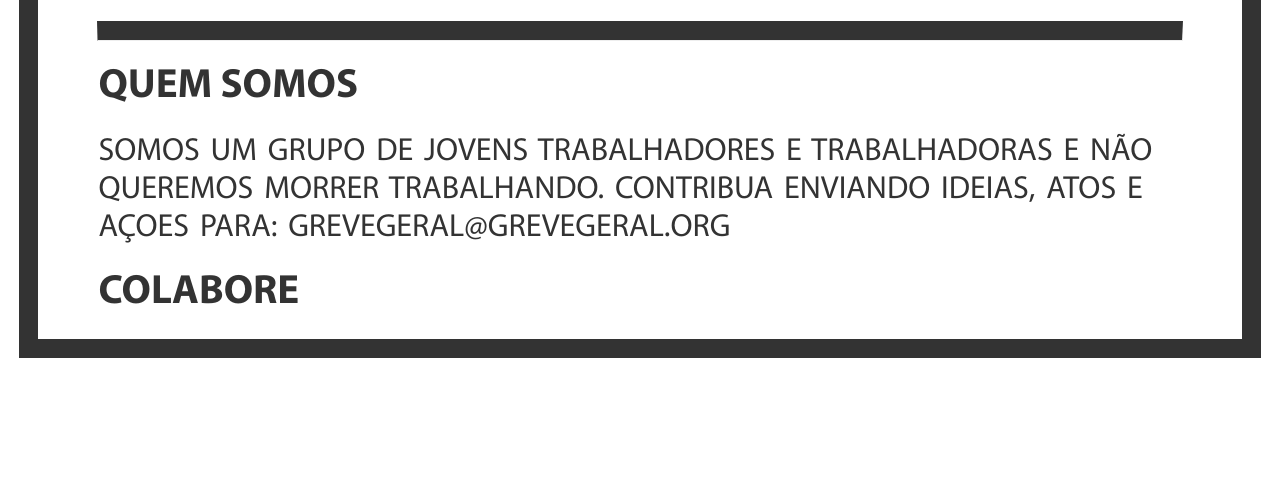
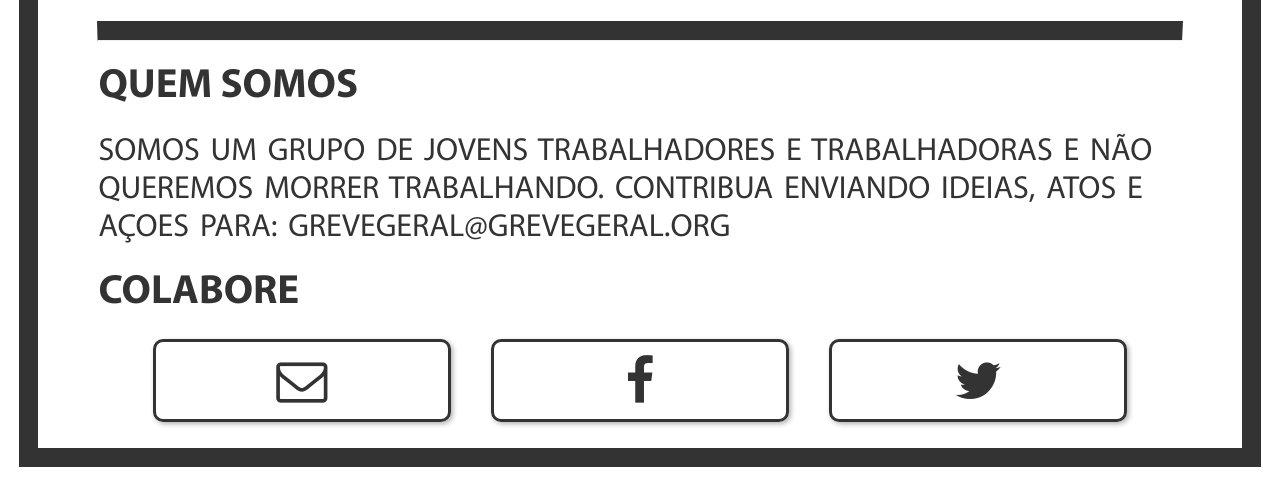
Before and after one commit to LulaLivre/grevegeral.github.io, a Jekyll site: the page built from _pages/index.md, in a window 1280 px wide. Shown: the part 1515-2001 px from the top of the page. Built offline with Jekyll 4.4.1, drawn with Linux system fonts in a browser that asks for light colours; nearby versions of some CDN libraries; before the commit the page ends 1893 px from its top, so only the background shows below that.

Commit message:
home: redes sociais

```diff
--- a/_config.yml
+++ b/_config.yml
@@ -13,6 +13,6 @@ port: 4567
 
 # Data
 social:
-  facebook_url: "https://www.facebook.com/GG"
+  facebook_url: "https://www.facebook.com/GreveGeral-758484700985102/"
   twitter_url: "https://twitter.com/28temGreveGeral"
   twitter_user: "@28temGreveGeral"
--- a/_includes/head.html
+++ b/_includes/head.html
@@ -5,3 +5,4 @@
 
 <link rel="stylesheet" href="{{site.baseurl}}/css/main.css">
 <link rel="shortcut icon" type="image/x-icon" href="{{site.baseurl}}/assets/favicons/favicon.ico">
+<link rel="stylesheet" href="https://maxcdn.bootstrapcdn.com/font-awesome/4.5.0/css/font-awesome.min.css">
--- a/_layouts/home.html
+++ b/_layouts/home.html
@@ -41,6 +41,17 @@
         <h2>Quem Somos</h2>
         <p>{{ page.content }}</p>
         <h2>Colabore</h2>
+        <div id="social-section">
+          <a class="social-item link-item" href="mailto:grevegeral@grevegeral.org">
+            <i class="fa fa-envelope-o" aria-hidden="true"></i>
+          </a>
+          <a class="social-item link-item" href="https://www.facebook.com/GreveGeral-758484700985102/" target="_blank">
+            <i class="fa fa-facebook" aria-hidden="true"></i>
+          </a>
+          <a class="social-item link-item" href="https://twitter.com/28temGreveGeral" target="_blank">
+            <i class="fa fa-twitter" aria-hidden="true"></i>
+          </a>
+        </div>
       </div>
     </div>
   </body>
--- a/_sass/fonts.scss
+++ b/_sass/fonts.scss
@@ -96,6 +96,18 @@ $text-size: 1.1rem;
     }
   }
 
+  #social-section {
+    .social-item {
+      font-size: 2vw;
+      i {
+        font-size: 4vw;
+      }
+    }
+    .social-item:hover {
+      color: $TEXT-COLOR;
+    }
+  }
+
   #content-section {
     text-align: left;
   }
--- a/css/main.scss
+++ b/css/main.scss
@@ -41,7 +41,7 @@ hr.section-separator {
   }
 }
 
-#links-section {
+#links-section, #social-section {
   display: -webkit-flex;
   display: flex;
   -webkit-flex-direction: row;
@@ -79,6 +79,22 @@ hr.section-separator {
   .link-item:hover {
     opacity: 0.6;
   }
+
+  .social-item {
+    border: 3px solid $TEXT-COLOR;
+    border-radius: 10px;
+    box-shadow: 2px 2px 5px $LINK-COLOR-HOVER;
+    padding: $RESPONSIVE-SPACING/2 0;
+  }
+  .social-item:hover {
+    opacity: 1;
+    box-shadow: 4px 4px 5px $LINK-COLOR-HOVER;
+    color: $TEXT-COLOR;
+  }
+}
+
+#social-section {
+  padding: 0;
 }
 
 #map-section {
```
